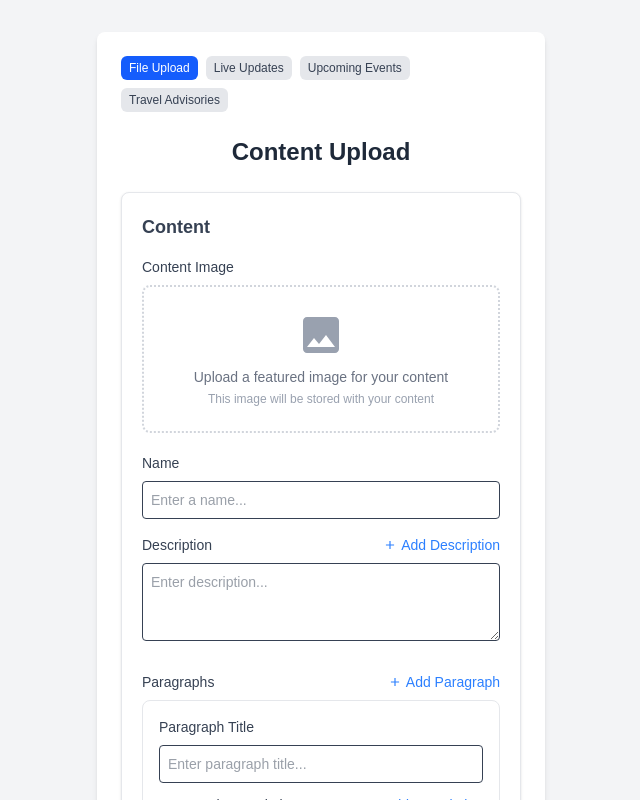
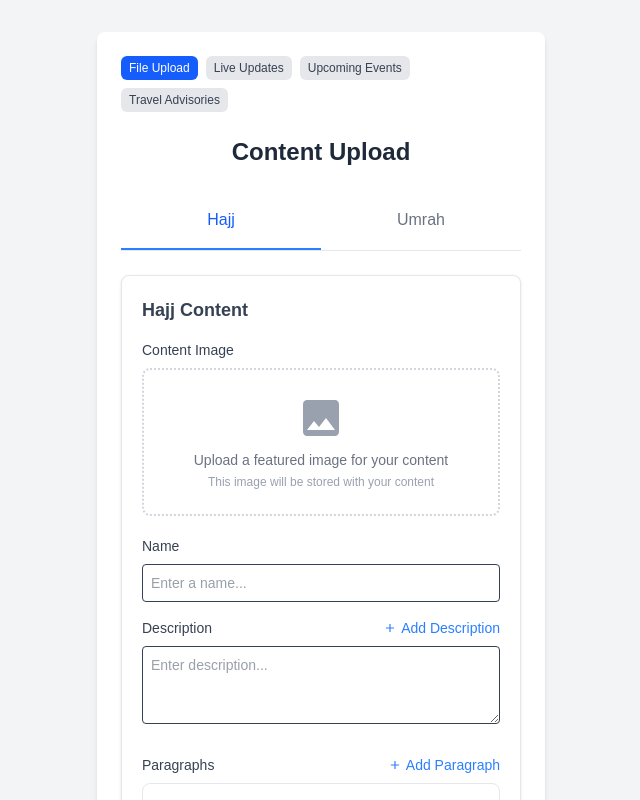
Before and after one commit to jasir-pv/Hajj-file_upload, a Next.js app: page / in a window 1280 px wide. Shown: the top 800 px of the page, without its empty margins (319-959 px from the left). Built offline with nearby package versions, Linux system fonts and the light colour scheme; no server answers.

Commit message:
umrah, hajj folder seperating

```diff
--- a/container/FileUpload.tsx
+++ b/container/FileUpload.tsx
@@ -21,9 +21,13 @@ interface ContentData {
   description: string[];
   paragraphs: ParagraphItem[];
   content_image?: string;
+  category: "hajj" | "umrah";
 }
 
+type TabType = "hajj" | "umrah";
+
 const FileUpload = () => {
+    const [activeTab, setActiveTab] = useState<TabType>("hajj");
     const [imageFiles, setImageFiles] = useState<File[]>([]);
     const [contentImageFile, setContentImageFile] = useState<File | null>(null);
     const [otherFiles, setOtherFiles] = useState<File[]>([]);
@@ -40,7 +44,22 @@ const FileUpload = () => {
     const [error, setError] = useState("");
     const [previewUrls, setPreviewUrls] = useState<string[]>([]);
     const [contentImagePreview, setContentImagePreview] = useState<string | null>(null);
-    const [nextFolderId, setNextFolderId] = useState<number | null>(null);
+    const [hajjFolderId, setHajjFolderId] = useState<number | null>(null);
+    const [umrahFolderId, setUmrahFolderId] = useState<number | null>(null);
+
+    // Get current folder ID based on active tab
+    const getCurrentFolderId = () => {
+      return activeTab === "hajj" ? hajjFolderId : umrahFolderId;
+    };
+
+    // Set folder ID based on active tab
+    const setCurrentFolderId = (id: number) => {
+      if (activeTab === "hajj") {
+        setHajjFolderId(id);
+      } else {
+        setUmrahFolderId(id);
+      }
+    };
 
     useEffect(() => {
       signInAnonymousUser().catch(() => {
@@ -57,10 +76,19 @@ const FileUpload = () => {
     }, [previewUrls]);
 
     useEffect(() => {
-      const fetchHighestFolderId = async () => {
+      // Fetch folder IDs for both categories when component mounts
+      fetchFolderIds();
+    }, []);
+
+    const fetchFolderIds = async () => {
+      await fetchFolderIdForCategory("hajj");
+      await fetchFolderIdForCategory("umrah");
+    };
+
+    const fetchFolderIdForCategory = async (category: TabType) => {
       try {
-          const demoRef = ref(storage, 'demo');
-          const result = await listAll(demoRef);
+        const categoryRef = ref(storage, category);
+        const result = await listAll(categoryRef);
 
         const folderIds = result.prefixes.map(folderRef => {
           const folderName = folderRef.name;
@@ -69,15 +97,21 @@ const FileUpload = () => {
         });
 
         const highestId = folderIds.length > 0 ? Math.max(...folderIds) : 0;
-          setNextFolderId(highestId + 1);
+
+        if (category === "hajj") {
+          setHajjFolderId(highestId + 1);
+        } else {
+          setUmrahFolderId(highestId + 1);
+        }
       } catch (error) {
-          console.error("Error fetching folder IDs:", error);
-          setNextFolderId(1);
+        console.error(`Error fetching folder IDs for ${category}:`, error);
+        if (category === "hajj") {
+          setHajjFolderId(1);
+        } else {
+          setUmrahFolderId(1);
+        }
       }
     };
-
-      fetchHighestFolderId();
-    }, []);
 
     useEffect(() => {
       return () => {
@@ -239,13 +273,12 @@ const FileUpload = () => {
         return;
       }
 
-      if (nextFolderId === null) {
+      const currentFolderId = getCurrentFolderId();
+
+      if (currentFolderId === null) {
         setError("Preparing upload location, please try again in a moment");
         return;
       }
-
-      // Store the current folder ID for this entire upload operation
-      const currentFolderId = nextFolderId;
 
       try {
         const filesToUpload: {file: File, type: string}[] = [];
@@ -267,7 +300,7 @@ const FileUpload = () => {
           const timestamp = new Date().getTime();
           const cleanFileName = `content_image_${timestamp}.${fileExtension}`.toLowerCase();
 
-          const storagePath = `demo/${currentFolderId}/${cleanFileName}`;
+          const storagePath = `${activeTab}/${currentFolderId}/${cleanFileName}`;
           const storageRef = ref(storage, storagePath);
 
           try {
@@ -310,12 +343,13 @@ const FileUpload = () => {
               }));
 
             // Create a document in Firestore for this upload with structured content
-            const contentRef = doc(collection(firestore, 'uploads'), `demo_${currentFolderId}`);
+            const contentRef = doc(collection(firestore, 'uploads'), `${activeTab}_${currentFolderId}`);
 
             const contentData: ContentData = {
               name: name.trim(),
               description: cleanDescription,
               paragraphs: cleanParagraphs,
+              category: activeTab,
             };
 
             if (contentImageUrl) {
@@ -331,10 +365,10 @@ const FileUpload = () => {
 
             // Also store a reference to the content in the storage folder
             if (filesToUpload.length > 0) {
-              const contentMetaRef = ref(storage, `demo/${currentFolderId}/content_metadata.json`);
+              const contentMetaRef = ref(storage, `${activeTab}/${currentFolderId}/content_metadata.json`);
               const metaBlob = new Blob([JSON.stringify({
                 hasContent: true,
-                firestoreDocId: `demo_${currentFolderId}`
+                firestoreDocId: `${activeTab}_${currentFolderId}`
               })], { type: 'application/json' });
               await uploadBytesResumable(contentMetaRef, metaBlob);
             }
@@ -348,7 +382,8 @@ const FileUpload = () => {
         if (filesToUpload.length === 0) {
           alert("Content saved successfully!");
           setError("");
-          setNextFolderId(currentFolderId + 1);
+          // Increment folder ID for the NEXT upload operation
+          setCurrentFolderId(currentFolderId + 1);
           resetForm();
           return;
         }
@@ -361,7 +396,7 @@ const FileUpload = () => {
           const timestamp = new Date().getTime() + filesToUpload.indexOf({file, type});
           const cleanFileName = `${type}_${timestamp}.${fileExtension}`.toLowerCase();
 
-          const storagePath = `demo/${currentFolderId}/${cleanFileName}`;
+          const storagePath = `${activeTab}/${currentFolderId}/${cleanFileName}`;
           const storageRef = ref(storage, storagePath);
 
           const uploadTask = uploadBytesResumable(storageRef, file);
@@ -383,7 +418,8 @@ const FileUpload = () => {
               if (completedUploads === totalFiles) {
                 alert("All uploads successful!");
                 setError("");
-                setNextFolderId(currentFolderId + 1);
+                // Increment folder ID for the next upload
+                setCurrentFolderId(currentFolderId + 1);
 
                 setImageFiles([]);
                 setOtherFiles([]);
@@ -422,9 +458,35 @@ const FileUpload = () => {
       <h1 className="text-2xl font-bold text-gray-800 mb-6 text-center">Content Upload</h1>
 
       <div className="space-y-6">
+        {/* Tab Navigation */}
+        <div className="flex border-b border-gray-200">
+          <button
+            className={`py-4 px-6 text-center border-b-2 transition-colors flex-1 font-medium ${
+              activeTab === "hajj"
+                ? "border-blue-500 text-blue-600"
+                : "border-transparent text-gray-500 hover:text-gray-700 hover:border-gray-300"
+            }`}
+            onClick={() => setActiveTab("hajj")}
+          >
+            Hajj
+          </button>
+          <button
+            className={`py-4 px-6 text-center border-b-2 transition-colors flex-1 font-medium ${
+              activeTab === "umrah"
+                ? "border-blue-500 text-blue-600"
+                : "border-transparent text-gray-500 hover:text-gray-700 hover:border-gray-300"
+            }`}
+            onClick={() => setActiveTab("umrah")}
+          >
+            Umrah
+          </button>
+        </div>
+
         {/* Content section */}
         <div className="bg-white p-5 rounded-lg shadow-sm border border-gray-200">
-          <h2 className="text-lg font-semibold text-gray-700 mb-4">Content</h2>
+          <h2 className="text-lg font-semibold text-gray-700 mb-4">
+            {activeTab === "hajj" ? "Hajj Content" : "Umrah Content"}
+          </h2>
 
           {/* Content Image Upload */}
           <div className="mb-5">
```
Lines whose indentation alone changed are shown as unchanged.
